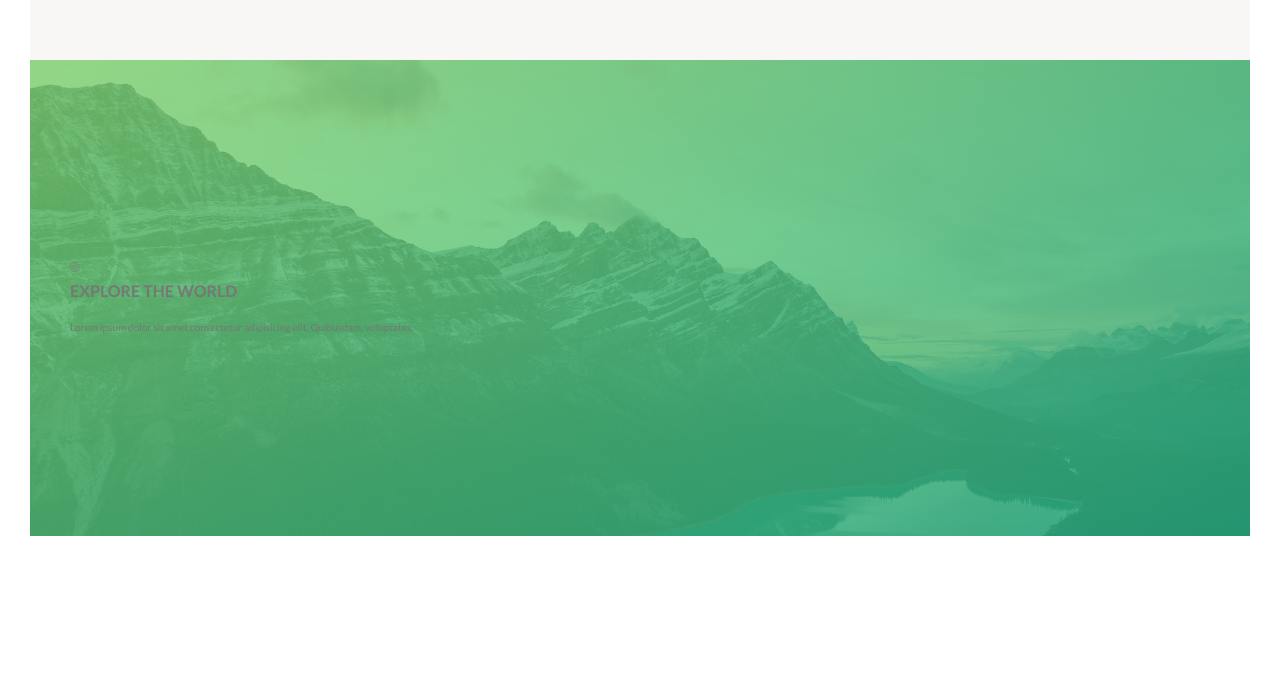
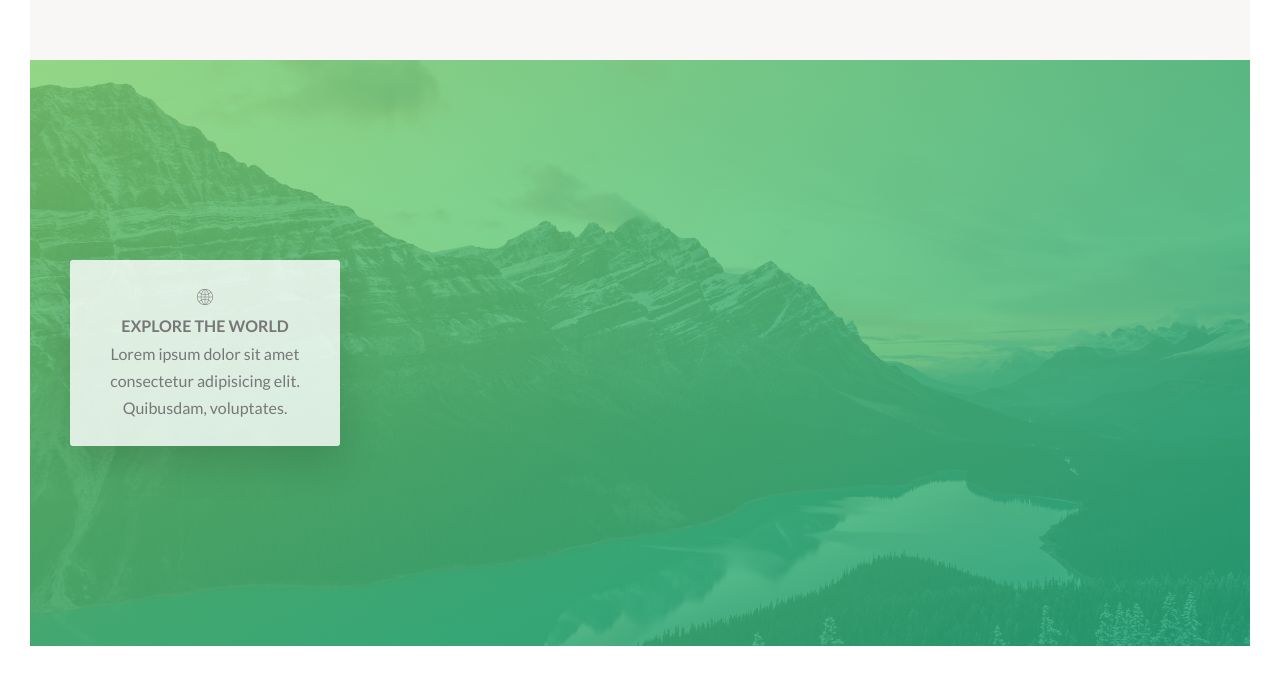
Before and after one commit to Ancientshield/advanced-css-course, a website: page Natours/starter/index.html in a window 1280 px wide. Shown: the part 1631-2307 px from the top of the page. Before the commit the page ends 2197 px from the top, so only its background shows below. Drawn offline with Linux system fonts and the light colour scheme.

Commit message:
correct error

```diff
--- a/Natours/starter/index.html
+++ b/Natours/starter/index.html
@@ -86,18 +86,16 @@
 
 			<section class="section-features">
 				<div class="row">
-					<col-1-of-4>
+					<div class="col-1-of-4">
 						<div class="feature-box">
-							<i class="icon-basic-world"></i>
-							<h3 class="heading-tertiary u-margin-bottom-small">
-								Explore the world
-							</h3>
+							<i class="feature-box__icon icon-basic-world"></i>
+							<h3 class="heading-tertiary">Explore the world</h3>
 							<p class="feature-box__text">
 								Lorem ipsum dolor sit amet consectetur adipisicing elit.
 								Quibusdam, voluptates.
 							</p>
 						</div>
-					</col-1-of-4>
+					</div>
 				</div>
 			</section>
 		</main>
--- a/Natours/starter/sass/components/_feature-box.scss
+++ b/Natours/starter/sass/components/_feature-box.scss
@@ -0,0 +1,8 @@
+.feature-box {
+	background-color: rgba($color-white, 0.8);
+	font-size: 1.6rem;
+	padding: 2.5rem;
+	text-align: center;
+	border-radius: 3px;
+	box-shadow: 0 1.5rem 4rem rgba($color-black, 0.15);
+}
```
Also changed, not shown: Natours/starter/css/style.css.
